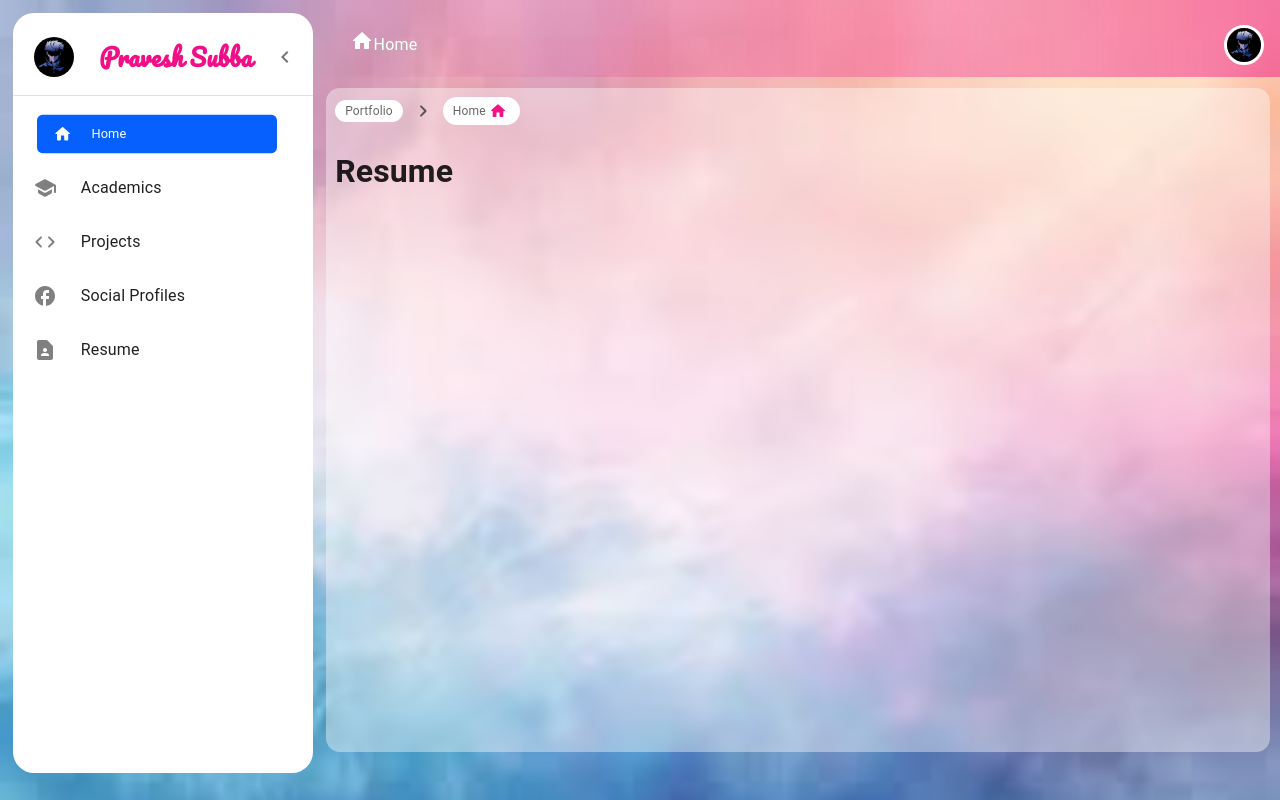
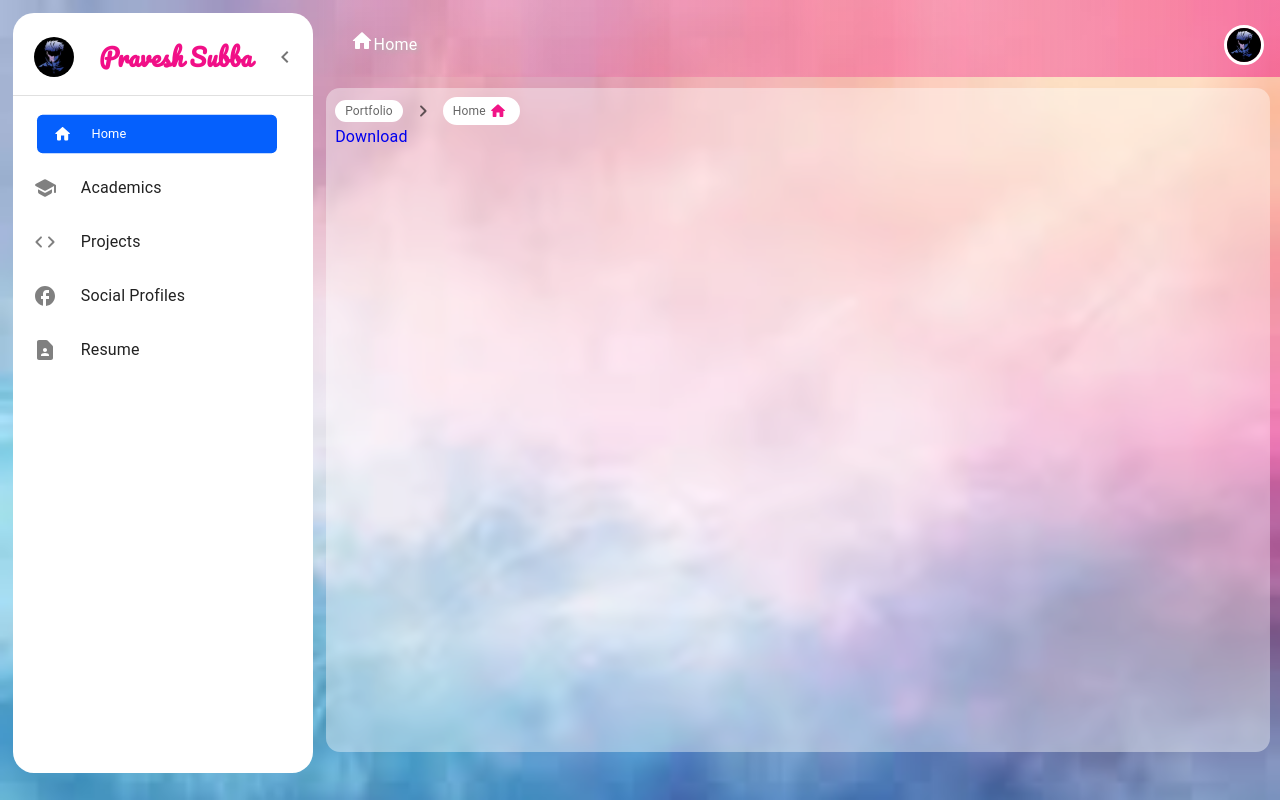
Before and after one commit to ShadowedHeart/4th-sem, a React (Create React App) app: page /Resume in a window 1280 px wide. Built offline with nearby package versions, Linux system fonts and the light colour scheme.

Commit message:
download portfolio pdf

```diff
--- a/src/components/Dashboard.jsx
+++ b/src/components/Dashboard.jsx
@@ -15,6 +15,7 @@ import ListItem from "@mui/material/ListItem";
 import ListItemButton from "@mui/material/ListItemButton";
 import ListItemIcon from "@mui/material/ListItemIcon";
 import ListItemText from "@mui/material/ListItemText";
+import portfolio from "../resources/pdf/MyResume.pdf";
 
 import {
   Avatar,
@@ -270,7 +271,7 @@ export default function Dashboard() {
               Profile
             </MenuItem>
             <MenuItem onClick={() => AvtarMenuClickHandler(1)}>
-              Download Resume
+            <a href={portfolio} download style={{ textDecoration: 'none',color: 'black'}}>Download Resume</a>
             </MenuItem>
             <MenuItem onClick={() => AvtarMenuClickHandler(2)}>
               Dark Mode
--- a/src/components/Resume.jsx
+++ b/src/components/Resume.jsx
@@ -1,11 +1,16 @@
 import React from "react";
+import portfolio from "../resources/pdf/MyResume.pdf";
 
 const Resume = () => {
 
   return (
     <>
-      <h1>Resume</h1>
-
+      <a href={portfolio} download>Download</a>
+      <iframe
+        src={portfolio}
+        style={{ width: '100%', height: '600px', border: 'none' }}
+        title="Resume PDF"
+      />
     </>
   );
 };
```
Also changed, not shown: 1 other file (tests, documents, lock files or other folders).
